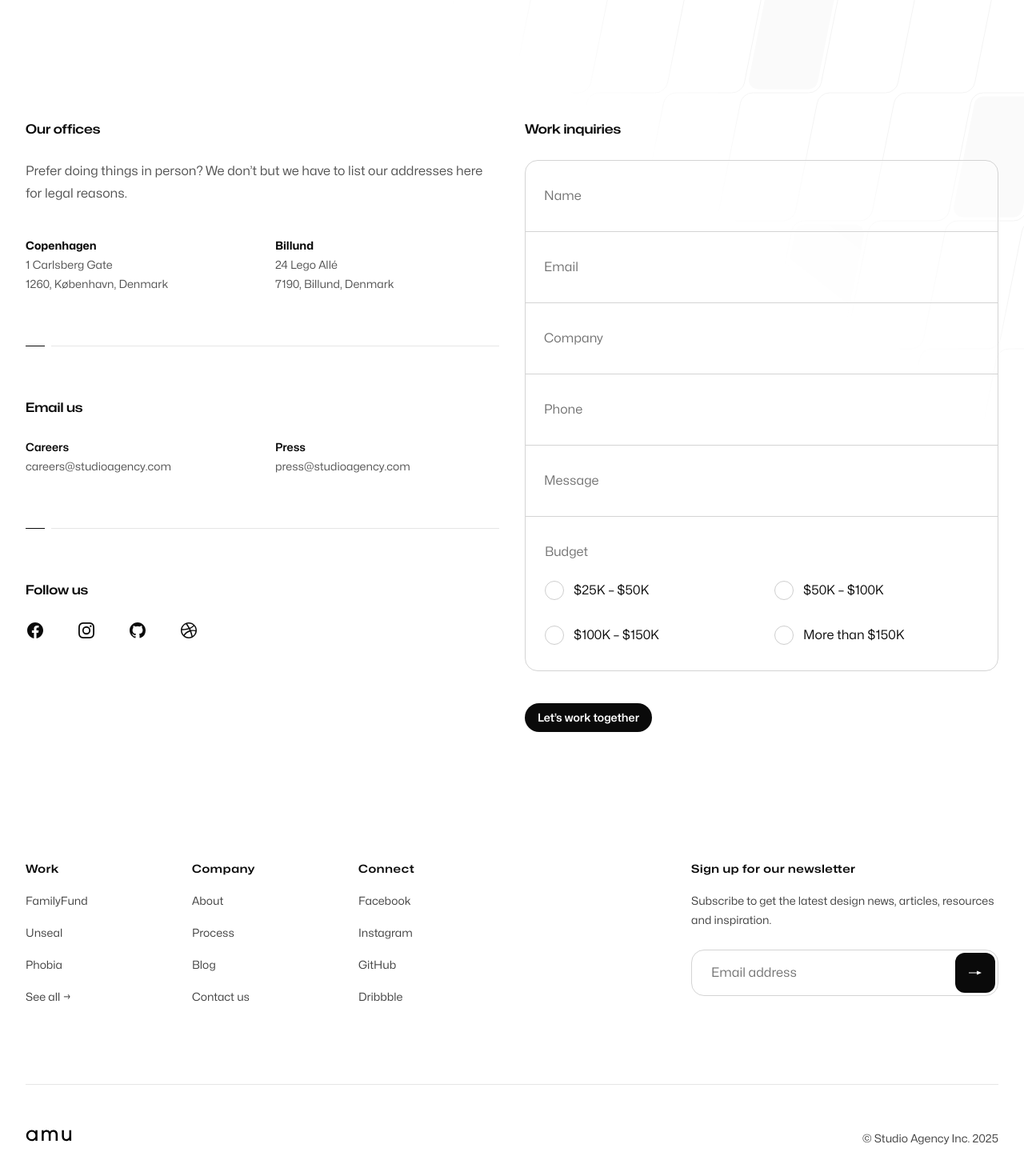
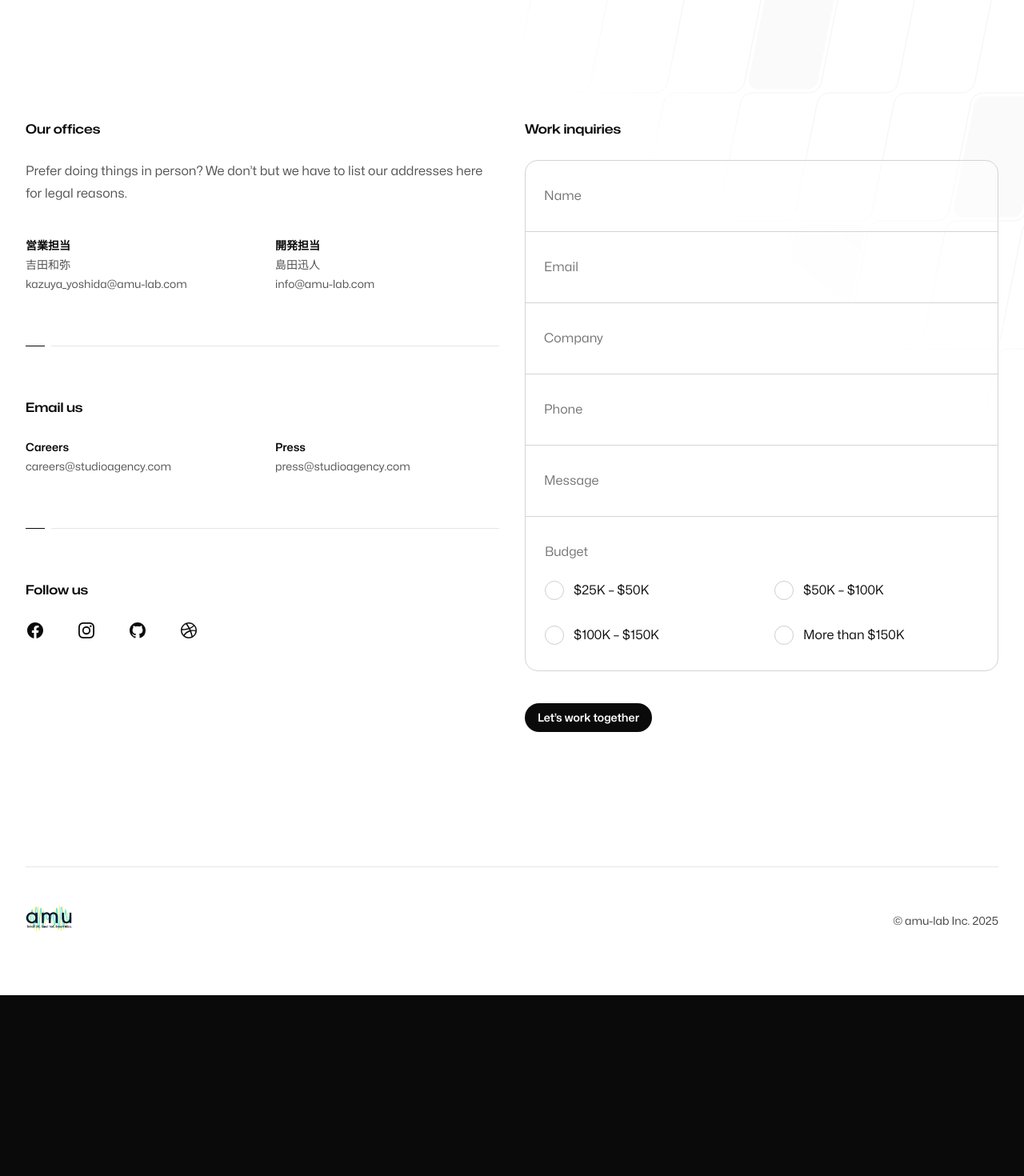
Before and after one commit to HayatoShimada/studio-ts, a Next.js app: page /contact in a window 1280 px wide. Shown: the part 436-1906 px from the top of the page at 80% size. After the commit the page ends 1680 px from the top, so only its background shows below. Built offline with nearby package versions, Linux system fonts and the light colour scheme.

Commit message:
pre-open

```diff
--- a/src/app/page.tsx
+++ b/src/app/page.tsx
@@ -26,7 +26,7 @@ function CaseStudies({
         className="mt-24 sm:mt-32 lg:mt-40"
       >
         <p>
-          テクノロジーの力が必要なのは、介護や保育など、まだまだIT化が進んでいない現場です。
+          本当にテクノロジーの力が必要なのは、介護や保育など、まだまだIT化が進んでいない現場です。
           <br />
           そういった現場に寄り添った解決策を提供し、支えていくことが私たちの使命です。
         </p>
@@ -83,9 +83,9 @@ function Teams() {
         className="mt-24 sm:mt-32 lg:mt-40"
       >
         <p>
-          医療・産業のリードカンパニー出身の営業と、
+          医療・産業のリードカンパニー出身の営業と
           <br />
-          プラント制御・社内DXのエンジニアがチームを組み、
+          プラント制御・社内DXのエンジニアがチームを組み
           <br />
           あなたのDXを支えます。
         </p>
@@ -143,10 +143,9 @@ export default async function Home() {
       </Container>
 
 
-      <CaseStudies caseStudies={caseStudies} />
+      {/* <CaseStudies caseStudies={caseStudies} /> */}
 
       <Teams />
-
       <ContactSection />
     </>
   )
--- a/src/components/ContactSection.tsx
+++ b/src/components/ContactSection.tsx
@@ -10,11 +10,11 @@ export function ContactSection() {
         <div className="mx-auto max-w-4xl">
           <div className="max-w-xl">
             <h2 className="font-display text-3xl font-medium [text-wrap:balance] text-white sm:text-4xl">
-              Tell us about your project
+              あなたのプロジェクトを教えて下さい。
             </h2>
             <div className="mt-6 flex">
-              <Button href="/contact" invert>
-                Say Hej
+              <Button href="mailto:info@amu-lab.com" invert>
+                お問い合わせ
               </Button>
             </div>
             <div className="mt-10 border-t border-white/10 pt-10">
--- a/src/components/Footer.tsx
+++ b/src/components/Footer.tsx
@@ -114,18 +114,13 @@ export function Footer() {
   return (
     <Container as="footer" className="mt-24 w-full sm:mt-32 lg:mt-40">
       <FadeIn>
-        <div className="grid grid-cols-1 gap-x-8 gap-y-16 lg:grid-cols-2">
-          <Navigation />
-          <div className="flex lg:justify-end">
-            <NewsletterForm />
-          </div>
-        </div>
-        <div className="mt-24 mb-20 flex flex-wrap items-end justify-between gap-x-6 gap-y-4 border-t border-neutral-950/10 pt-12">
+
+        <div className="mt-2 mb-20 flex flex-wrap items-end justify-between gap-x-6 gap-y-4 border-t border-neutral-950/10 pt-12">
           <Link href="/" aria-label="Home">
-            <Logo className="h-8" fillOnHover />
+            <Logo className="h-8" />
           </Link>
           <p className="text-sm text-neutral-700">
-            © Studio Agency Inc. {new Date().getFullYear()}
+            © amu-lab Inc. {new Date().getFullYear()}
           </p>
         </div>
       </FadeIn>
--- a/src/components/Logo.tsx
+++ b/src/components/Logo.tsx
@@ -9,53 +9,30 @@ export function Logomark({
   invert?: boolean
 }) {
   return (
-    <svg
-      viewBox="0 0 419 232"
-      xmlns="http://www.w3.org/2000/svg"
+    <Image
+      src={logoPng}
+      alt="Logo"
       className={className}
-      {...props}
-    >
-      <g fill={invert ? "white" : "black"}>
-        <path d="M88.93,158.46V143.7h-.34c-6.7,11.33-18.71,17.17-32.28,17.17-27.81,0-50.47-21-50.47-48.42,0-30.39,21.8-51.68,49.79-51.68,13.9,0,25.58,5.15,33,16h.34V63.35h17.86v95.11Zm.35-47.38c0-18.54-13.39-34-33.14-34-17.85,0-32.45,15.28-32.45,34,0,17.85,14.6,33.48,32.45,33.48C74.68,144.56,89.28,129.1,89.28,111.08Z" />
-        <path d="M271.6,158.46V105.24c0-18-7.56-28.16-22.49-28.16-15.8,0-22.67,8.76-22.67,27.82v53.56H208.59V103.18c0-18.71-8.76-26.1-21.63-26.1-15.8,0-23.52,9.27-23.52,28v53.39H145.58V63.35h16.48v10.3h.35c7.72-9.1,14.93-12.88,27.29-12.88s24.73,6,29.53,16c6.87-10.82,16.31-16,31.42-16,24.72,0,38.8,15.46,38.8,40v57.68Z" />
-        <path d="M395.88,158.46v-10.3h-.34c-4.63,8.07-15.45,12.71-28,12.71-20.43,0-39.66-11-39.66-44.47v-53h17.85V115c0,19.91,7.38,29.53,23.7,29.53,16.48,0,24.89-11.51,24.89-29.88V63.35h17.85v95.11Z" />
-        <path d="M24.65,183.29a3.83,3.83,0,0,0-3.2-1.68c-2.06,0-2.71,1.3-2.71,2.3a1.65,1.65,0,0,0,.62,1.32,6.89,6.89,0,0,0,2.35,1.12,11.27,11.27,0,0,1,4,2,5.32,5.32,0,0,1,1.68,4.11c0,3.83-2.77,6.44-6.82,6.44a8.08,8.08,0,0,1-6.77-3.7l2.5-2.38a4.6,4.6,0,0,0,4.12,2.61,2.75,2.75,0,0,0,3-2.7,2.29,2.29,0,0,0-.77-1.77,8.8,8.8,0,0,0-3-1.44,9.47,9.47,0,0,1-3.26-1.7,4.57,4.57,0,0,1-1.56-3.65c0-2.88,1.94-5.76,6.29-5.76a7.53,7.53,0,0,1,5.56,2.29Z" />
-        <path d="M30.18,185.7h3.58v1.44a4.71,4.71,0,0,1,3.8-1.85,4.22,4.22,0,0,1,4,2.32,4.67,4.67,0,0,1,4.08-2.32,4,4,0,0,1,3.44,1.56,5.29,5.29,0,0,1,.89,3.58v8H46.41v-6.94a3.85,3.85,0,0,0-.59-2.5,1.79,1.79,0,0,0-1.47-.64,2.11,2.11,0,0,0-2,1.11,4.87,4.87,0,0,0-.5,2.47v6.5H38.29v-6.94a3.94,3.94,0,0,0-.58-2.5,1.8,1.8,0,0,0-1.47-.64,2.12,2.12,0,0,0-2,1.11,4.87,4.87,0,0,0-.5,2.47v6.5H30.18Z" />
-      </g>
-    </svg>
+      height={32}
+
+    />
   );
 }
 
 
 
 
+import Image from "next/image";
+import logoPng from "@/images/amulogo.png"; // publicフォルダに保存
 
-export function Logo({
-  className,
-  invert = false,
-  ...props
-}: React.ComponentPropsWithoutRef<'svg'> & {
-  invert?: boolean
-}) {
+export function Logo({ className }: { className?: string }) {
   return (
-    <svg
-      viewBox="0 0 417.36 231.13"
-      xmlns="http://www.w3.org/2000/svg"
+    <Image
+      src={logoPng}
+      alt="Logo"
       className={className}
-      {...props}
-    >
-      <path
-        d="M88.93,158.46V143.7h-.34c-6.7,11.33-18.71,17.17-32.28,17.17-27.81,0-50.47-21-50.47-48.42,0-30.39,21.8-51.68,49.79-51.68,13.9,0,25.58,5.15,33,16h.34V63.35h17.86v95.11Zm.35-47.38c0-18.54-13.39-34-33.14-34-17.85,0-32.45,15.28-32.45,34,0,17.85,14.6,33.48,32.45,33.48C74.68,144.56,89.28,129.1,89.28,111.08Z"
-        fill={invert ? "white" : "black"}
-      />
-      <path
-        d="M271.6,158.46V105.24c0-18-7.56-28.16-22.49-28.16-15.8,0-22.67,8.76-22.67,27.82v53.56H208.59V103.18c0-18.71-8.76-26.1-21.63-26.1-15.8,0-23.52,9.27-23.52,28v53.39H145.58V63.35h16.48v10.3h.35c7.72-9.1,14.93-12.88,27.29-12.88s24.73,6,29.53,16c6.87-10.82,16.31-16,31.42-16,24.72,0,38.8,15.46,38.8,40v57.68Z"
-        fill={invert ? "white" : "black"}
-      />
-      <path
-        d="M395.88,158.46v-10.3h-.34c-4.63,8.07-15.45,12.71-28,12.71-20.43,0-39.66-11-39.66-44.47v-53h17.85V115c0,19.91,7.38,29.53,23.7,29.53,16.48,0,24.89-11.51,24.89-29.88V63.35h17.85v95.11Z"
-        fill={invert ? "white" : "black"}
-      />
-    </svg>
-  )
+      height={32}
+
+    />
+  );
 }
--- a/src/components/Offices.tsx
+++ b/src/components/Offices.tsx
@@ -32,17 +32,17 @@ export function Offices({
   return (
     <ul role="list" {...props}>
       <li>
-        <Office name="Copenhagen" invert={invert}>
-          1 Carlsberg Gate
+        <Office name="営業担当" invert={invert}>
+          吉田和弥
           <br />
-          1260, København, Denmark
+          kazuya_yoshida@amu-lab.com
         </Office>
       </li>
       <li>
-        <Office name="Billund" invert={invert}>
-          24 Lego Allé
+        <Office name="開発担当" invert={invert}>
+          島田迅人
           <br />
-          7190, Billund, Denmark
+          info@amu-lab.com
         </Office>
       </li>
     </ul>
--- a/src/components/RootLayout.tsx
+++ b/src/components/RootLayout.tsx
@@ -83,7 +83,7 @@ function Header({
           <Button href="/contact" invert={invert}>
             Contact us
           </Button>
-          <button
+          {/* <button
             ref={toggleRef}
             type="button"
             onClick={onToggle}
@@ -103,7 +103,7 @@ function Header({
                   : 'fill-neutral-950 group-hover:fill-neutral-700',
               )}
             />
-          </button>
+          </button> */}
         </div>
       </div>
     </Container>
```
Also changed, not shown: src/images/amulogo.png (added).
